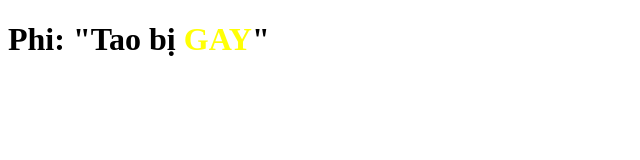
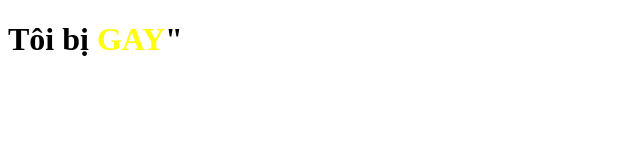
Before and after one commit to Tequilh/Phi, a plain HTML site: page index.html in a window 1280 px wide. Shown: the whole page, without its empty margins (0-640 px from the left). Drawn offline with Linux system fonts and the light colour scheme.

Commit message:
Update index.html

```diff
--- a/index.html
+++ b/index.html
@@ -13,6 +13,6 @@
     </style>
 </head>
 <body>
-    <h1>Phi: "Tao bị <span style="animation: blink 2s linear infinite">GAY</span>"</h1>
+    <h1>Tôi bị <span style="animation: blink 2s linear infinite">GAY</span>"</h1>
 </body>
 </html>
```
